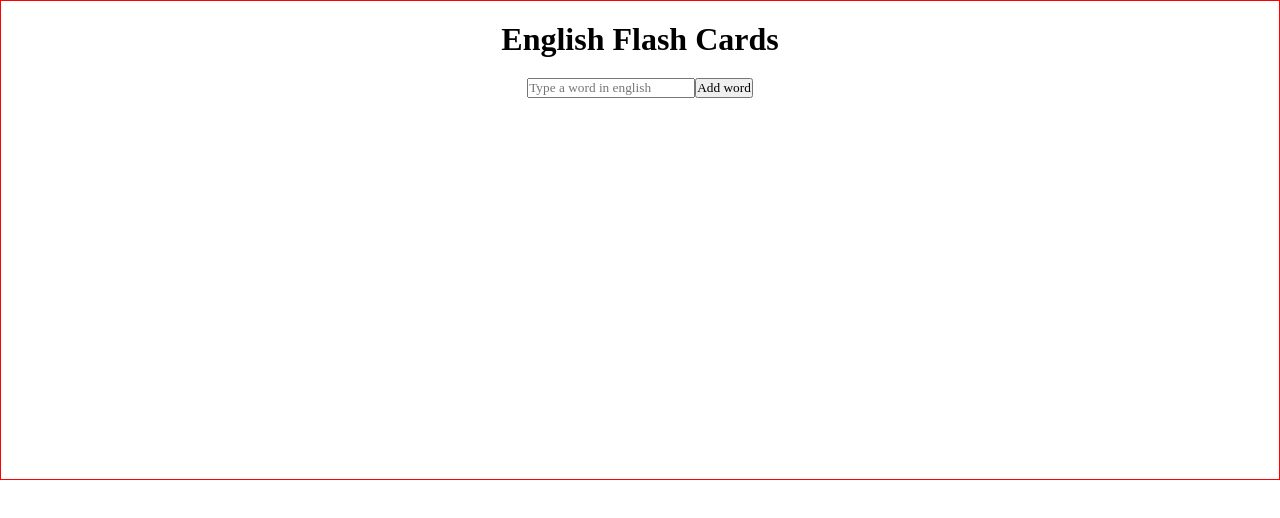
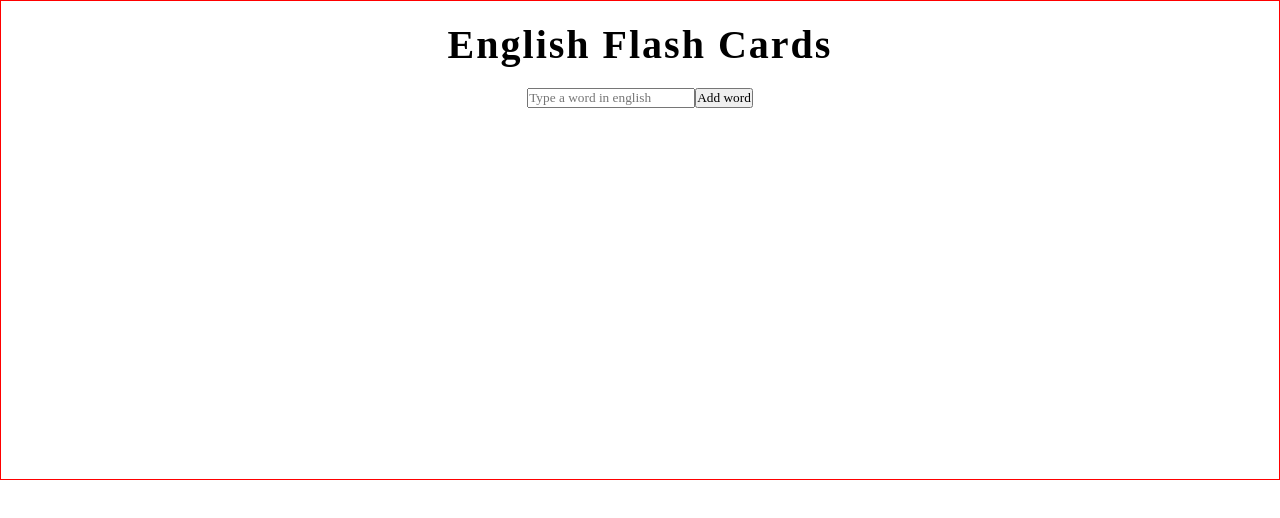
Before and after one commit to ufjf-dcc207/ufjf-dcc207-2024-3-a-trb3-trb3-vanessatrajano, a React (Vite) app: page / in a window 1280 px wide. Shown: the top 518 px of the page. Built offline with nearby package versions, Linux system fonts and the light colour scheme; a web font is replaced by a local one.

Commit message:
Estiliza h1

```diff
--- a/src/App.css
+++ b/src/App.css
@@ -17,4 +17,9 @@
     align-items: center;
     justify-content: flex-start;
     gap: 20px;
+
+    h1{
+        font-size: 2.5em;
+        letter-spacing: 2px;
+    }
 }
```
